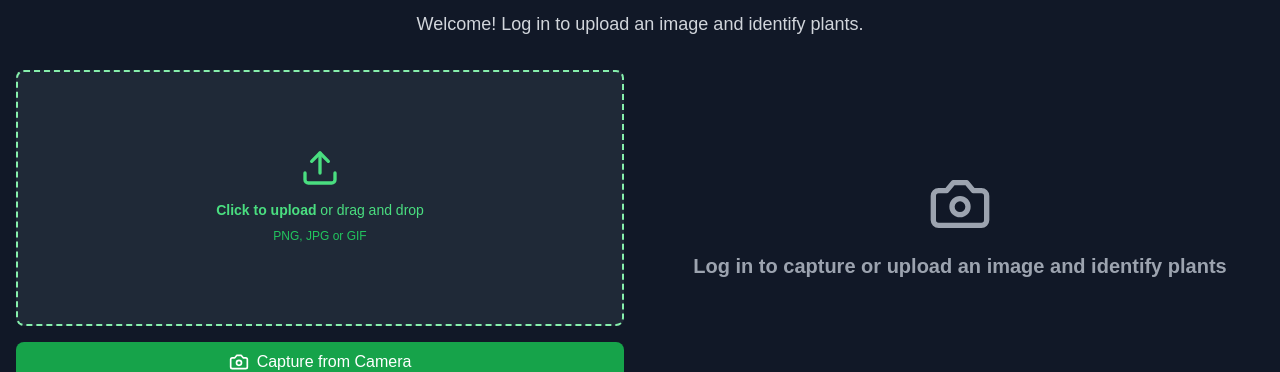
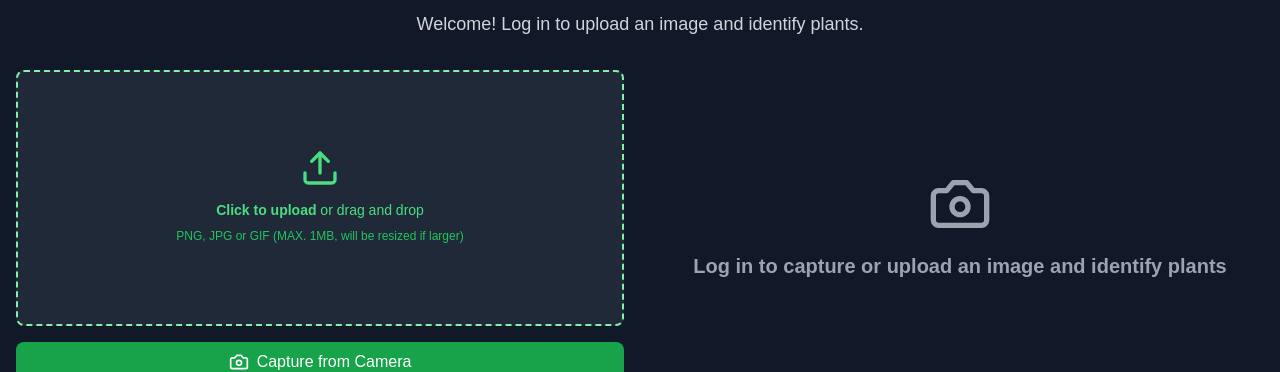
Before and after one commit to ajitonelsonn/plant-identifier, a Next.js app: page / in a window 1280 px wide. Shown: the part 158-530 px from the top of the page. Built offline with nearby package versions, Linux system fonts and the light colour scheme; no server answers.

Commit message:
update for Image upload

```diff
--- a/app/components/ImageUpload.tsx
+++ b/app/components/ImageUpload.tsx
@@ -1,11 +1,11 @@
 import React, { useState, useRef } from "react";
 import { Upload, Camera } from "lucide-react";
 import { useRouter } from "next/navigation";
+import Modal from "./Modal"; // Import the Modal component
 
 interface ImageUploadProps {
   onImageCapture: (file: File) => void;
   isLoading: boolean;
-  isDisabled: boolean;
 }
 
 const MAX_FILE_SIZE = 1 * 1024 * 1024; // 1MB in bytes
@@ -13,25 +13,31 @@ const MAX_FILE_SIZE = 1 * 1024 * 1024; // 1MB in bytes
 export default function ImageUpload({
   onImageCapture,
   isLoading,
-  isDisabled,
 }: ImageUploadProps) {
   const [dragActive, setDragActive] = useState(false);
-  const fileInputRef = useRef<HTMLInputElement>(null);
+  const [isModalOpen, setIsModalOpen] = useState(false);
+  const [callback, setCallback] = useState<(() => void) | null>(null);
+  const router = useRouter();
   const cameraInputRef = useRef<HTMLInputElement>(null);
-  const router = useRouter();
 
   const checkAuthAndProceed = async (callback: () => void) => {
     const response = await fetch("/api/check-auth");
     if (response.ok) {
       callback();
     } else {
-      const shouldLogin = confirm(
-        "You need to be logged in to perform this action. Would you like to log in?"
-      );
-      if (shouldLogin) {
+      setCallback(() => callback);
+      setIsModalOpen(true);
+    }
+  };
+
+  const handleModalClose = () => {
+    setIsModalOpen(false);
+    setCallback(null);
+  };
+
+  const handleModalConfirm = () => {
+    setIsModalOpen(false);
     router.push("/login");
-      }
-    }
   };
 
   const resizeImage = (file: File): Promise<File> => {
@@ -44,6 +50,7 @@ export default function ImageUpload({
           let width = img.width;
           let height = img.height;
 
+          // Calculate the width and height, constraining the proportions
           if (width > height) {
             if (width > 1000) {
               height = Math.round((height * 1000) / width);
@@ -73,7 +80,7 @@ export default function ImageUpload({
             },
             "image/jpeg",
             0.7
-          );
+          ); // Adjust quality here (0.7 = 70% quality)
         };
         img.src = e.target?.result as string;
       };
@@ -103,82 +110,82 @@ export default function ImageUpload({
     e.preventDefault();
     e.stopPropagation();
     setDragActive(false);
-    if (!isDisabled) {
     const files = e.dataTransfer.files;
     if (files && files.length > 0) {
       checkAuthAndProceed(() => processFile(files[0]));
-      }
     }
   };
 
   const handleChange = async (e: React.ChangeEvent<HTMLInputElement>) => {
     e.preventDefault();
-    if (!isDisabled) {
     const files = e.target.files;
     if (files && files.length > 0) {
       checkAuthAndProceed(() => processFile(files[0]));
     }
-    }
   };
 
   const handleCameraCapture = () => {
-    if (!isDisabled) {
     checkAuthAndProceed(() => {
       cameraInputRef.current?.click();
     });
-    }
-  };
-
-  const handleFileUploadClick = () => {
-    if (!isDisabled) {
-      checkAuthAndProceed(() => {
-        fileInputRef.current?.click();
-      });
-    }
   };
 
   return (
     <div className="space-y-4">
+      {/* Drag and Drop or File Upload Section */}
       <div
         className={`flex flex-col items-center justify-center w-full h-64 border-2 border-green-300 border-dashed rounded-lg cursor-pointer bg-gray-800 hover:bg-gray-700 transition duration-300 ${
           dragActive ? "bg-gray-700" : ""
-        } ${isDisabled ? "opacity-50 cursor-not-allowed" : ""}`}
-        onDragEnter={isDisabled ? undefined : handleDrag}
-        onDragLeave={isDisabled ? undefined : handleDrag}
-        onDragOver={isDisabled ? undefined : handleDrag}
-        onDrop={isDisabled ? undefined : handleDrop}
-        onClick={handleFileUploadClick}
+        }`}
+        onDragEnter={(e) => {
+          checkAuthAndProceed(() => handleDrag(e));
+        }}
+        onDragLeave={(e) => {
+          checkAuthAndProceed(() => handleDrag(e));
+        }}
+        onDragOver={(e) => {
+          checkAuthAndProceed(() => handleDrag(e));
+        }}
+        onDrop={(e) => {
+          checkAuthAndProceed(() => handleDrop(e));
+        }}
       >
-        <div className="flex flex-col items-center justify-center pt-5 pb-6">
+        <label
+          htmlFor="file-upload"
+          className="flex flex-col items-center justify-center pt-5 pb-6 cursor-pointer"
+          onClick={(e) => {
+            e.preventDefault();
+            checkAuthAndProceed(() => {});
+          }}
+        >
           <Upload className="w-10 h-10 mb-3 text-green-400" />
           <p className="mb-2 text-sm text-green-400">
             <span className="font-semibold">Click to upload</span> or drag and
             drop
           </p>
-          <p className="text-xs text-green-500">PNG, JPG or GIF</p>
-        </div>
+          <p className="text-xs text-green-500">
+            PNG, JPG or GIF (MAX. 1MB, will be resized if larger)
+          </p>
+        </label>
       </div>
       <input
-        id="dropzone-file"
+        id="file-upload"
         type="file"
         className="hidden"
         onChange={handleChange}
-        ref={fileInputRef}
         accept="image/*"
-        disabled={isLoading || isDisabled}
+        disabled={isLoading}
       />
 
+      {/* Camera Capture Button */}
       <button
         onClick={handleCameraCapture}
-        className={`w-full py-2 px-4 bg-green-600 text-white rounded-lg hover:bg-green-700 transition duration-300 flex items-center justify-center ${
-          isDisabled ? "opacity-50 cursor-not-allowed" : ""
-        }`}
-        disabled={isLoading || isDisabled}
+        className="w-full py-2 px-4 bg-green-600 text-white rounded-lg hover:bg-green-700 transition duration-300 flex items-center justify-center"
+        disabled={isLoading}
       >
         <Camera className="w-5 h-5 mr-2" />
         Capture from Camera
       </button>
-
       <input
         type="file"
         accept="image/*"
@@ -186,7 +193,16 @@ export default function ImageUpload({
         className="hidden"
         ref={cameraInputRef}
         onChange={handleChange}
-        disabled={isLoading || isDisabled}
+        disabled={isLoading}
+      />
+
+      {/* Authentication Modal */}
+      <Modal
+        isOpen={isModalOpen}
+        onClose={handleModalClose}
+        title="Authentication Required"
+        message="You need to be logged in to perform this action."
+        type="error"
       />
     </div>
   );
```
Lines whose indentation alone changed are shown as unchanged.
